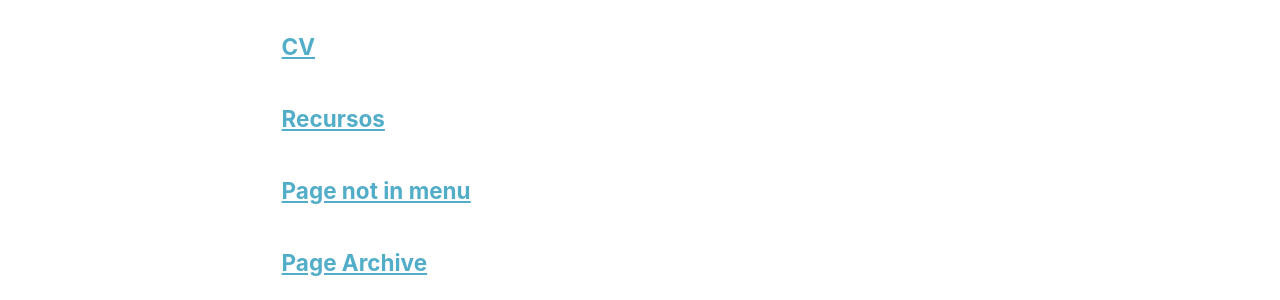
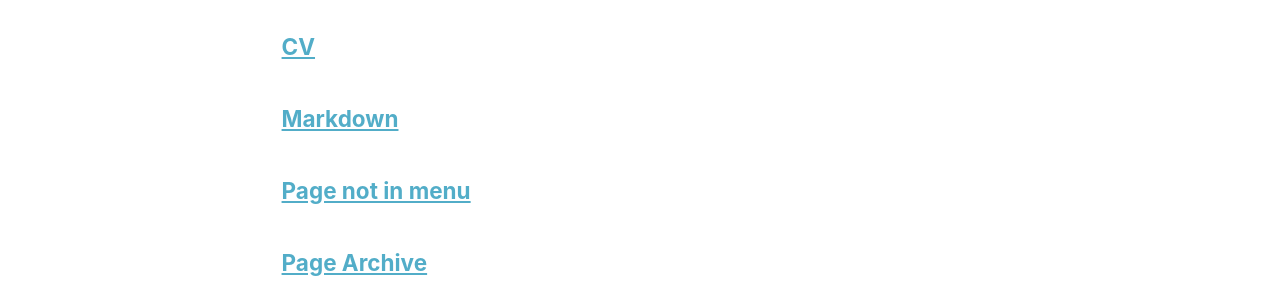
Before and after one commit to V1dal9/mcs_github.io, a Jekyll site: the page built from _pages/page-archive.html, in a window 1280 px wide and 900 px high, scrolled down 351 px. Shown: the part 155-455 px from the top of the window. Built offline with Jekyll 4.4.1, drawn with Linux system fonts in a browser that asks for light colours.

Commit message:
Update markdown.md

```diff
--- a/_pages/markdown.md
+++ b/_pages/markdown.md
@@ -1,7 +1,7 @@
 ---
-permalink: /recursos/
-title: "Recursos"
-author_profile: false
+permalink: /markdown/
+title: "Markdown"
+author_profile: true
 redirect_from:
   - /md/
   - /markdown.html
```
